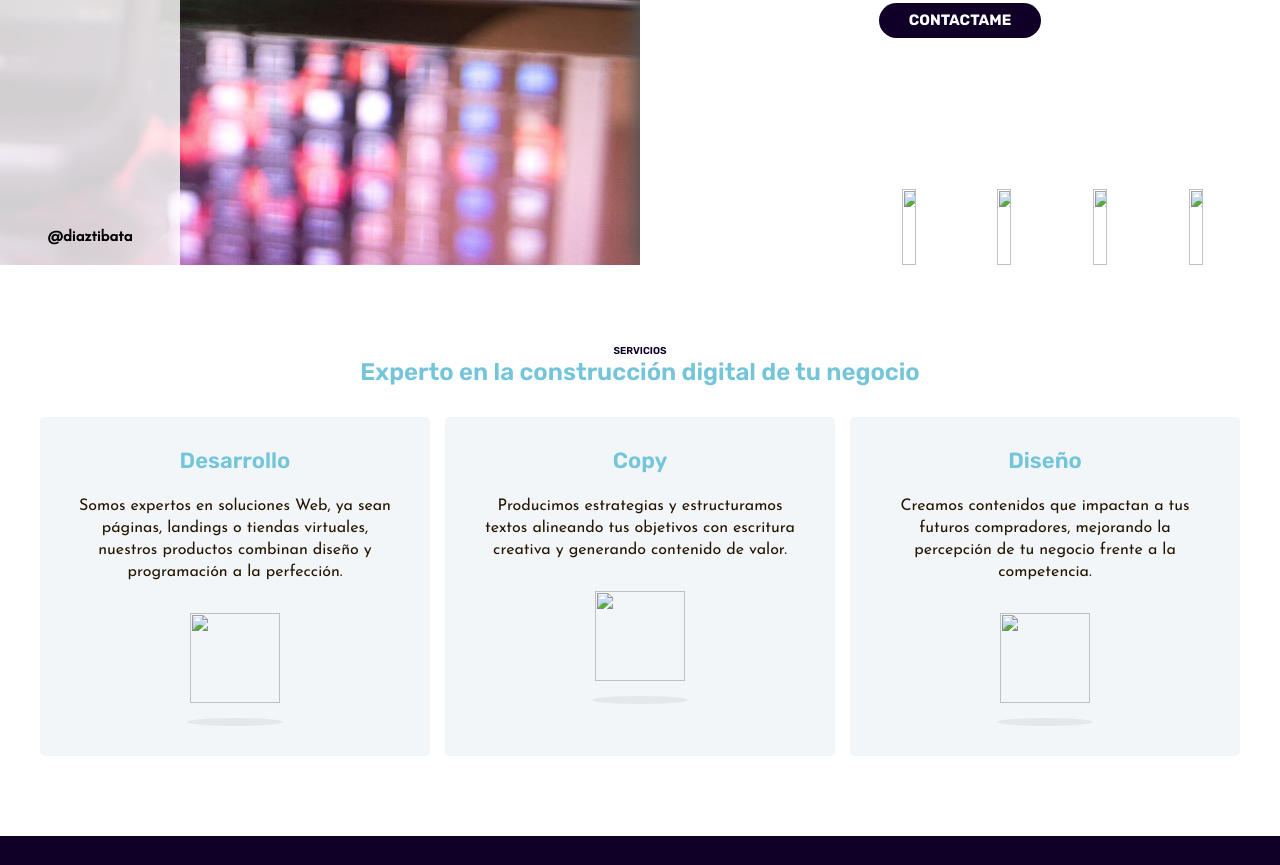
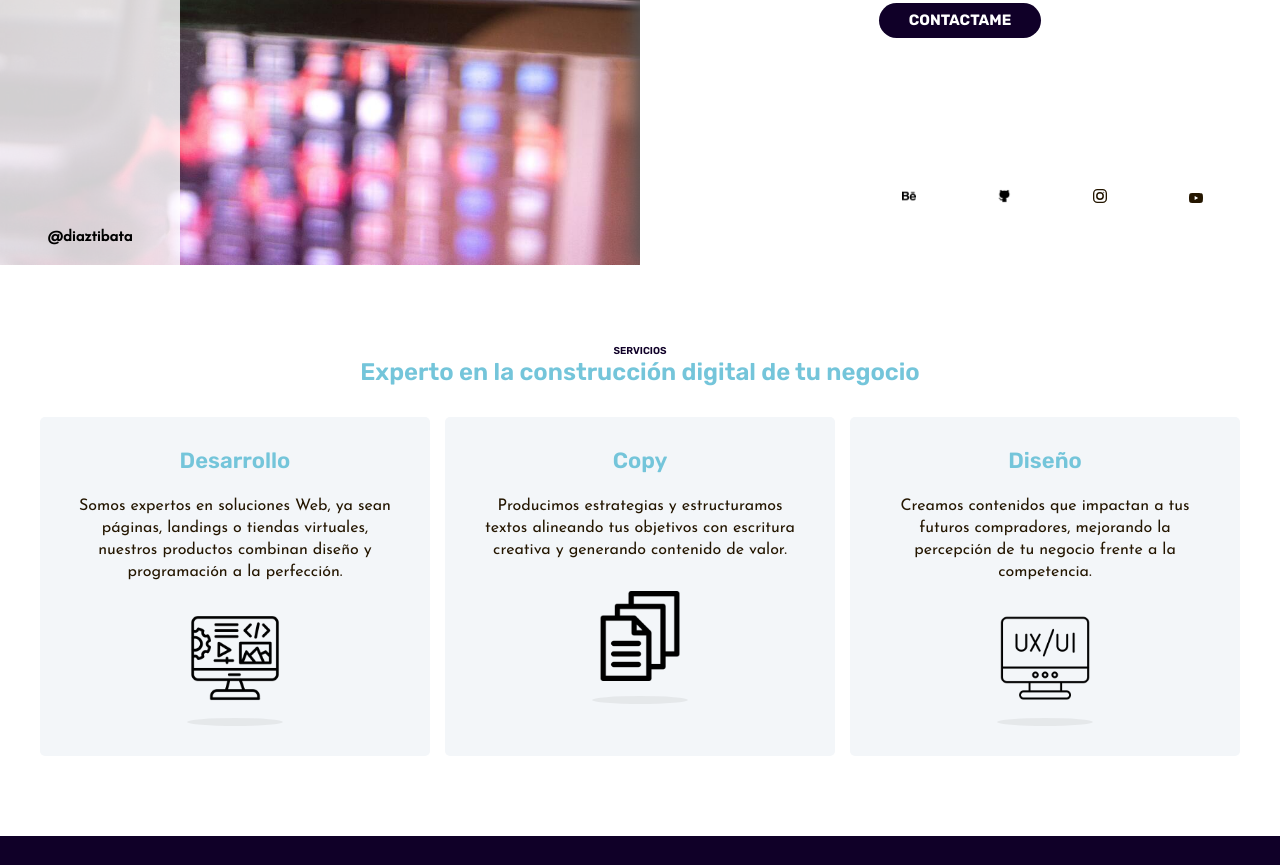
Before and after one commit to diaztibata/2d, a plain HTML site: page index.html in a window 1280 px wide. Shown: the part 535-1400 px from the top of the page. Drawn offline with Linux system fonts and the light colour scheme; the site is published under a folder, as on GitHub Pages, so addresses that start at the root find nothing.

Commit message:
correcion img

```diff
--- a/index.html
+++ b/index.html
@@ -10,7 +10,7 @@
     <header>
         <div class="mitad-izq">
             <div class="brand">
-                <img src="/assets/img/logo.jpg" alt="">
+                <img src="assets/img/logo.jpg" alt="">
                 <div class="copy">
                     <h5><b>@diaztibata</b></h5>
                 </div>
@@ -31,10 +31,10 @@
                 <a href="tel:+573212884354">CONTACTAME</a>
             </div>
             <div class="social-media">
-                <a href="https://www.behance.net/diaztibata" target="_blank"><img src="/assets/img/behance.png" alt=""></a>
-                <a href="https://github.com/diaztibata" target="_blank"><img src="/assets/img/github.png" alt=""></a>
-                <a href="https://www.instagram.com/diaztibata/" target="_blank"><img src="/assets/img/instagram.svg" alt=""></a>
-                <a href="https://www.youtube.com/channel/UC5OVakpE0NritDXMTfUy8BA" target="_blank"><img src="/assets/img/youtube.svg" alt=""></a>
+                <a href="https://www.behance.net/diaztibata" target="_blank"><img src="assets/img/behance.png" alt=""></a>
+                <a href="https://github.com/diaztibata" target="_blank"><img src="assets/img/github.png" alt=""></a>
+                <a href="https://www.instagram.com/diaztibata/" target="_blank"><img src="assets/img/instagram.svg" alt=""></a>
+                <a href="https://www.youtube.com/channel/UC5OVakpE0NritDXMTfUy8BA" target="_blank"><img src="assets/img/youtube.svg" alt=""></a>
             </div>
         </div>
     </header>
@@ -50,7 +50,7 @@
                     <p>
                         Somos expertos en soluciones Web, ya sean páginas, landings o tiendas virtuales, nuestros productos combinan diseño y programación a la perfección.
                     </p>
-                    <img src="/assets/img/web.png" alt="">
+                    <img src="assets/img/web.png" alt="">
                     <span class="sombra"></span>
                 </article>
 
@@ -59,7 +59,7 @@
                     <p>
                         Producimos estrategias y estructuramos textos alineando tus objetivos con escritura creativa y generando contenido de valor.
                     </p>
-                    <img src="/assets/img/copy-icon.png" alt="">
+                    <img src="assets/img/copy-icon.png" alt="">
                     <span class="sombra"></span>
                 </article>
 
@@ -68,7 +68,7 @@
                     <p>
                         Creamos contenidos que impactan a tus futuros compradores, mejorando la percepción de tu negocio frente a la competencia.
                     </p>
-                    <img src="/assets/img/diseno-icon.png" alt="">
+                    <img src="assets/img/diseno-icon.png" alt="">
                     <span class="sombra"></span>
                 </article>
             </div>
```
